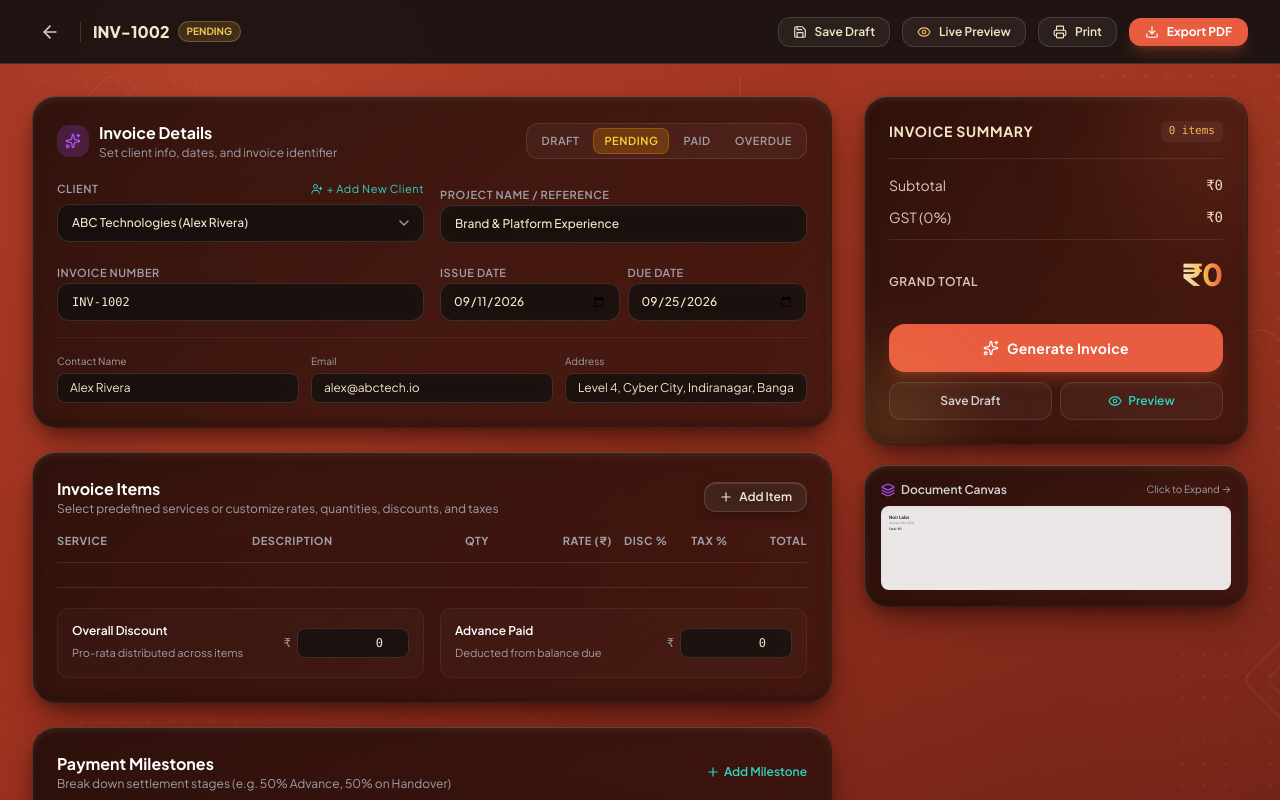
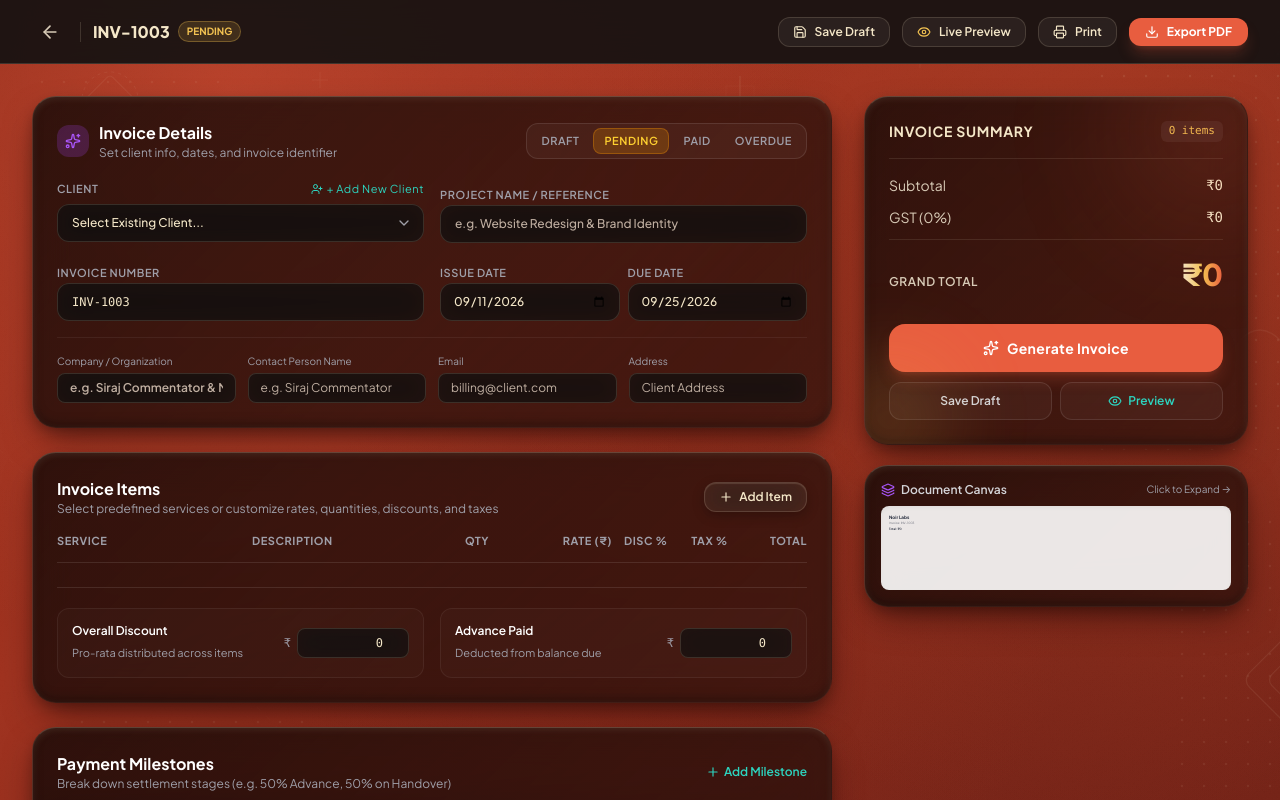
Before and after one commit to juzer09jawadwala-source/invoice-generator-, a React (Vite) app: page / in a window 1280 px wide. Both pictures are taken after a click on the button "New Invoice". Shown: the top 800 px of the page. Built offline with nearby package versions, Linux system fonts and the light colour scheme.

Commit message:
fix: ensure created invoices auto-save on exit, close on generate, and add Siraj Commentator seed

```diff
--- a/src/components/Editor.tsx
+++ b/src/components/Editor.tsx
@@ -93,12 +93,25 @@ export function Editor({
       onSave({ ...invoice, status: 'pending' });
       setIsGenerating(false);
       showToast('Invoice generated successfully', 'success');
+      onClose();
     }, 600);
   };
 
   const handleSaveDraft = () => {
     onSave();
     showToast('Invoice draft saved', 'info');
+  };
+
+  const handleBack = () => {
+    // If the invoice has any entered data, auto-save so user progress is never lost
+    if (
+      invoice.client?.name?.trim() ||
+      invoice.client?.companyName?.trim() ||
+      (invoice.items && invoice.items.length > 0)
+    ) {
+      onSave(invoice);
+    }
+    onClose();
   };
 
   const handleCreateClientSubmit = (e: React.FormEvent) => {
@@ -144,9 +157,10 @@ export function Editor({
       <header className="sticky top-0 z-30 bg-[#111111]/90 backdrop-blur-xl border-b border-[#F4E7C8]/15 h-16 flex items-center justify-between px-4 sm:px-8">
         <div className="flex items-center gap-3">
           <button
-            onClick={onClose}
+            onClick={handleBack}
             className="p-2 rounded-xl text-[#D8CBB7] hover:text-white hover:bg-white/[0.06] transition-colors cursor-pointer"
             title="Back to Dashboard"
+            aria-label="Back to Dashboard"
           >
             <ArrowLeft className="w-5 h-5" />
           </button>
--- a/src/components/InvoiceBuilder.tsx
+++ b/src/components/InvoiceBuilder.tsx
@@ -272,12 +272,24 @@ export function InvoiceBuilder({
         </div>
 
         {/* Detailed Client Contact Fields */}
-        <div className="mt-4 pt-4 border-t border-white/[0.06] grid grid-cols-1 sm:grid-cols-3 gap-3">
+        <div className="mt-4 pt-4 border-t border-white/[0.06] grid grid-cols-1 sm:grid-cols-2 lg:grid-cols-4 gap-3">
           <div>
-            <label className="block text-[10px] text-zinc-400 mb-1">Contact Name</label>
+            <label className="block text-[10px] text-zinc-400 mb-1">Company / Organization</label>
             <input
               type="text"
-              placeholder="Primary Contact"
+              placeholder="e.g. Siraj Commentator & Media"
+              value={invoice.client.companyName || ''}
+              onChange={(e) =>
+                onUpdate({ client: { ...invoice.client, companyName: e.target.value } })
+              }
+              className="w-full px-3 py-1.5 rounded-lg dark-input text-xs font-semibold"
+            />
+          </div>
+          <div>
+            <label className="block text-[10px] text-zinc-400 mb-1">Contact Person Name</label>
+            <input
+              type="text"
+              placeholder="e.g. Siraj Commentator"
               value={invoice.client.name}
               onChange={(e) =>
                 onUpdate({ client: { ...invoice.client, name: e.target.value } })
--- a/src/data.ts
+++ b/src/data.ts
@@ -75,6 +75,15 @@ export const DEFAULT_TERMS = [
 
 export const INITIAL_CLIENTS: Client[] = [
   {
+    id: 'client-siraj',
+    name: 'Siraj Commentator',
+    companyName: 'Siraj Commentator & Media',
+    email: 'siraj@commentator.com',
+    phone: '+91 98200 54321',
+    address: 'Mumbai, Maharashtra, India',
+    createdAt: Date.now() - 1 * 24 * 60 * 60 * 1000,
+  },
+  {
     id: 'client-1',
     name: 'Alex Rivera',
     companyName: 'ABC Technologies',
@@ -116,7 +125,7 @@ export const createEmptyInvoice = (invoiceNumber: string): Invoice => ({
   dueDate: formattedDue,
   status: 'pending',
   currency: 'INR',
-  clientId: 'client-1',
+  clientId: '',
   company: {
     name: 'Noir Labs',
     phone: '+91 9167868179',
@@ -127,12 +136,12 @@ export const createEmptyInvoice = (invoiceNumber: string): Invoice => ({
     address: 'Anjeerwadi, Thakkar Estate, Mazgaon, Mumbai 400010',
   },
   client: {
-    name: 'Alex Rivera',
-    companyName: 'ABC Technologies',
-    email: 'alex@abctech.io',
-    phone: '+91 98765 43210',
-    address: 'Level 4, Cyber City, Indiranagar, Bangalore 560038',
-    projectName: 'Brand & Platform Experience',
+    name: '',
+    companyName: '',
+    email: '',
+    phone: '',
+    address: '',
+    projectName: '',
   },
   items: [],
   selectedPackage: null,
@@ -150,6 +159,66 @@ export const createEmptyInvoice = (invoiceNumber: string): Invoice => ({
 });
 
 export const DEMO_INVOICES_SEED: Invoice[] = [
+  {
+    id: 'demo-inv-1002',
+    invoiceNumber: 'INV-1002',
+    invoiceDate: formattedToday,
+    dueDate: formattedDue,
+    status: 'pending',
+    currency: 'INR',
+    clientId: 'client-siraj',
+    company: {
+      name: 'Noir Labs',
+      phone: '+91 9167868179',
+      email: 'juzer09jawadwala@gmail.com',
+      website: 'www.noirlabs.com',
+      gstNumber: '27AABCU9603R1ZM',
+      upiId: 'juzerjawadwala66@okaxisbank',
+      address: 'Anjeerwadi, Thakkar Estate, Mazgaon, Mumbai 400010',
+    },
+    client: {
+      name: 'Siraj Commentator',
+      companyName: 'Siraj Commentator & Media',
+      email: 'siraj@commentator.com',
+      phone: '+91 98200 54321',
+      address: 'Mumbai, Maharashtra, India',
+      projectName: 'Cricket Commentary & Media Broadcast',
+    },
+    items: [
+      {
+        id: 'item-siraj-1',
+        serviceId: 'svc-video',
+        name: 'Live Commentary & Broadcasting',
+        description: 'Match coverage, professional voiceover, and media commentary services',
+        quantity: 1,
+        rate: 25000,
+        discountPercent: 0,
+        taxPercent: 18,
+      },
+      {
+        id: 'item-siraj-2',
+        serviceId: 'svc-content',
+        name: 'Media Strategy & Audio Production',
+        description: 'Post-match analysis, highlight clips, and studio post-production',
+        quantity: 1,
+        rate: 15000,
+        discountPercent: 0,
+        taxPercent: 18,
+      },
+    ],
+    selectedPackage: null,
+    customPackagePrice: 0,
+    services: INITIAL_SERVICES,
+    addons: INITIAL_ADDONS,
+    discount: 0,
+    gstPercent: 18,
+    advancePaid: 15000,
+    paymentSchedule: DEFAULT_PAYMENT_SCHEDULE,
+    notes: 'Live commentary deliverables and broadcast rights cleared. Thank you for your business.',
+    terms: DEFAULT_TERMS,
+    createdAt: Date.now() - 30 * 60 * 1000,
+    updatedAt: Date.now() - 30 * 60 * 1000,
+  },
   {
     id: 'demo-inv-1001',
     invoiceNumber: 'INV-1001',
--- a/src/hooks/useClients.ts
+++ b/src/hooks/useClients.ts
@@ -13,6 +13,22 @@ export function useClients() {
       if (saved) {
         const parsed = JSON.parse(saved);
         if (Array.isArray(parsed) && parsed.length > 0) {
+          const hasSiraj = parsed.some((c: Client) =>
+            c.name?.toLowerCase().includes('siraj') ||
+            c.companyName?.toLowerCase().includes('siraj')
+          );
+          if (!hasSiraj) {
+            const sirajClient = INITIAL_CLIENTS.find((c) =>
+              c.name?.toLowerCase().includes('siraj') ||
+              c.companyName?.toLowerCase().includes('siraj')
+            );
+            if (sirajClient) {
+              const merged = [sirajClient, ...parsed];
+              setClients(merged);
+              localStorage.setItem(STORAGE_KEY, JSON.stringify(merged));
+              return;
+            }
+          }
           setClients(parsed);
           return;
         }
--- a/src/hooks/useInvoices.ts
+++ b/src/hooks/useInvoices.ts
@@ -17,6 +17,21 @@ export function useInvoices() {
         const parsed = JSON.parse(saved);
         if (Array.isArray(parsed) && parsed.length > 0) {
           const migrated = parsed.map((inv: any) => migrateInvoice(inv));
+          // Check if Siraj Commentator invoice is present; if not, merge it
+          const hasSiraj = migrated.some((inv: Invoice) =>
+            inv.client?.name?.toLowerCase().includes('siraj') ||
+            inv.client?.companyName?.toLowerCase().includes('siraj')
+          );
+          if (!hasSiraj) {
+            const sirajSeed = DEMO_INVOICES_SEED.find((inv) =>
+              inv.client?.name?.toLowerCase().includes('siraj') ||
+              inv.client?.companyName?.toLowerCase().includes('siraj')
+            );
+            if (sirajSeed) {
+              migrated.unshift(sirajSeed);
+              localStorage.setItem(STORAGE_KEY, JSON.stringify(migrated));
+            }
+          }
           setInvoices(migrated);
         } else {
           // Empty array saved, seed demo
```
